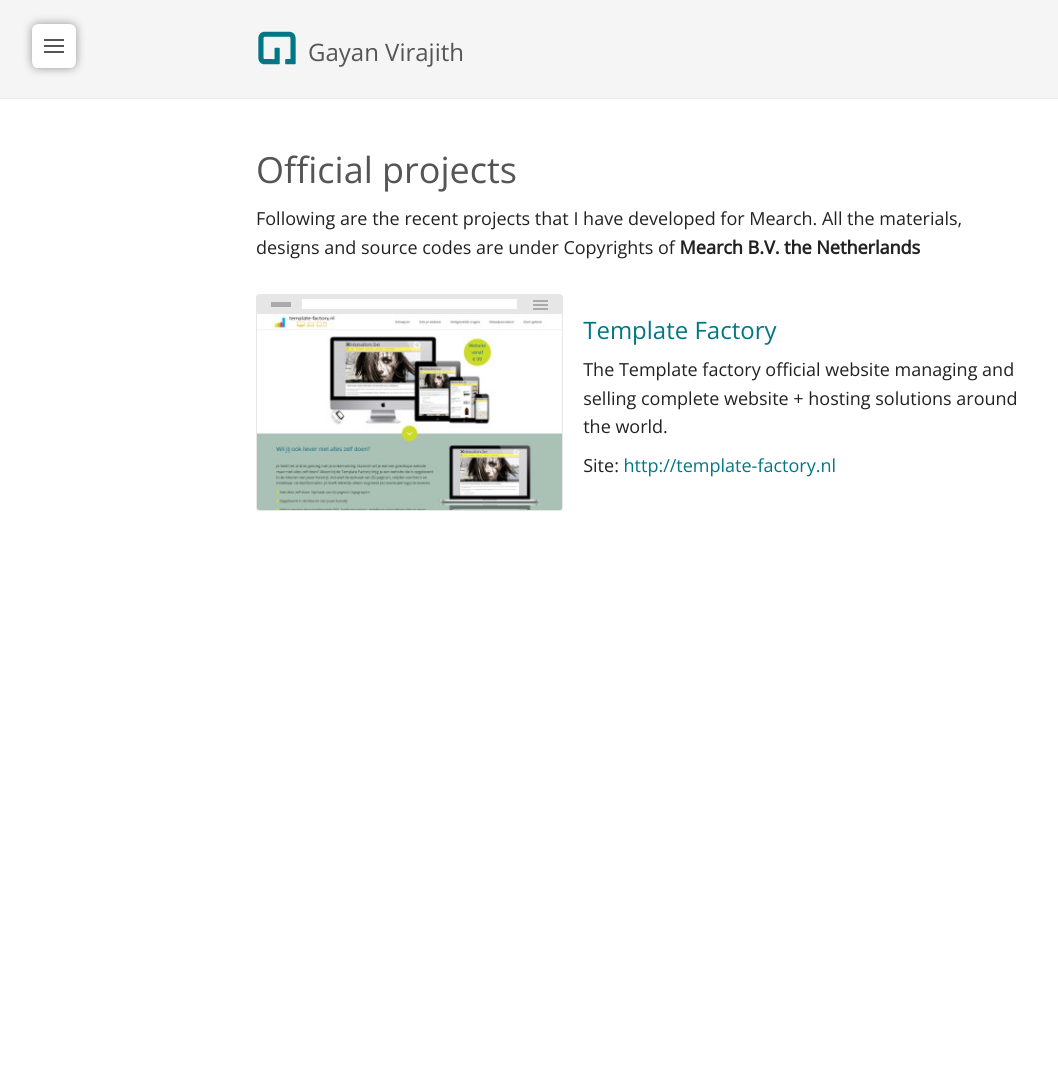
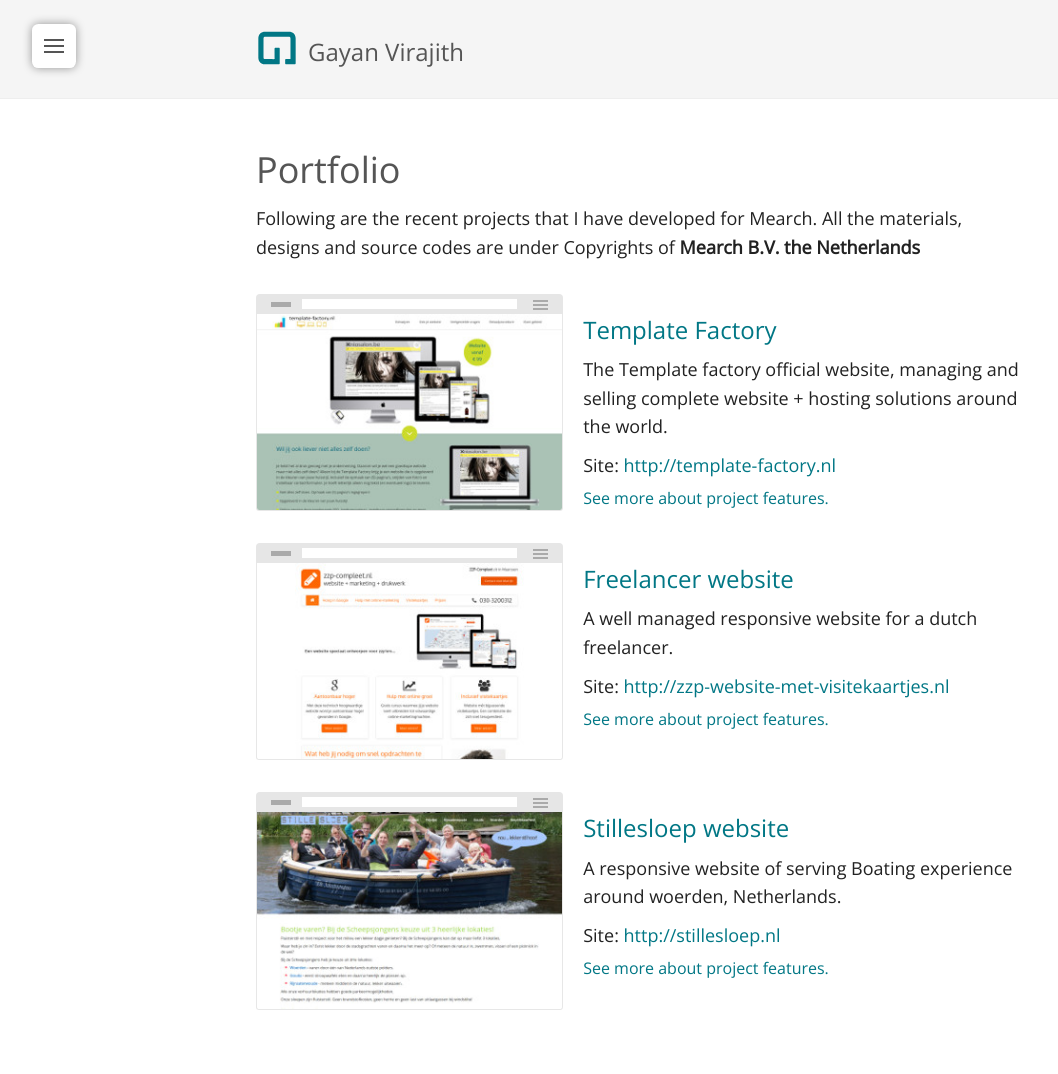
Before and after one commit to gayanvirajith/gayanvirajith.github.io, a Jekyll site: the page built from portfolio.md, in a window 1280 px wide. Shown: the whole page, without its empty margins (0-1058 px from the left). Built offline with Jekyll 4.4.1, drawn with Linux system fonts in a browser that asks for light colours; before the commit the page ends 900 px from its top, so only the background shows below that.

Commit message:
Few portfolio items

```diff
--- a/_data/main-nav.yaml
+++ b/_data/main-nav.yaml
@@ -2,7 +2,7 @@
   href: "/about"
 - title: "Resume"
   href: "/resume"
-- title: "Official projects"
-  href: "/official-projects"
+- title: "Portfolio"
+  href: "/portfolio"
 - title: "Community projects"
   href: "/projects"
--- a/_includes/fetch-projects-by-category.html
+++ b/_includes/fetch-projects-by-category.html
@@ -23,8 +23,16 @@
 			{% endcomment %}
 			{% if post.content contains '<!--more-->' %}
 			  {{ post.content | split:'<!--more-->' | first }}
+			  <a 	title="{{ post.title }}"
+				href="{{ post.url | append: '/' | replace: '//', '/' | prepend: site.baseurl | prepend: site.url }}">
+				See more about project features.
+			</a>
 			{% else %}
 			  {{ post.content }}
+			  <a 	title="{{ post.title }}"
+				href="{{ post.url | append: '/' | replace: '//', '/' | prepend: site.baseurl | prepend: site.url }}">
+				See more about project scope.
+			</a>
 			{% endif %}
 		</div>
 	</div>
--- a/_includes/sidebar.html
+++ b/_includes/sidebar.html
@@ -9,8 +9,8 @@ styles, `#sidebar-checkbox` for behavior. -->
 	<div class="sidebar-info">
   		<p>
 	  		Programmer / Web Developer,
-	  		<a href="http://processwire.com/" target="_blank">@processwire</a> CMS/CMF &amp;
-	  		<a href="http://jekyllrb.com/" target="_blank">@jekyll</a>
+	  		<a href="http://processwire.com/" target="_blank">Processwire CMS/CMF </a>&amp;&nbsp;
+	  		<a href="http://jekyllrb.com/" target="_blank">Jekyll</a>
 	  		enthusiast.
   		</p>
 	</div>
--- /dev/null
+++ b/_posts/2014-11-10-stillesloep-nl.md
@@ -0,0 +1,35 @@
+---
+layout: post
+title: "Stillesloep website"
+category: official-project
+thumbnail_small: stillesloep-nl-thumb-sm.jpg
+thumbnail_large: stillesloep-nl-thumb-lg.jpg
+tags: []
+permalink: stillesloep.nl
+date:   2014-10-23 23:57:00
+---
+
+A responsive website of serving Boating experience around woerden, Netherlands.
+
+Site: [http://stillesloep.nl](http://stillesloep.nl/)
+
+<!--more-->
+
+### Special features
+
+- Custom map views with color markers, using Google Map version 3
+- Used ProcessWire [FormBuilder](http://modules.processwire.com/modules/form-builder/)
+- Tracks customer inquires
+- Cache management with ProcessWire [ProCache](http://modules.processwire.com/modules/pro-cache/)
+
+<br/>
+
+{% include browser-frame.html %}
+<span class="project-img-wrap">
+![The official website of Mearch]({{ "/thumbnails/" | append: page.thumbnail_large | prepend: site.baseurl | prepend: site.url  }})
+</span>
+
+Made With: [ProcessWire CMS/CMF](http://processwire.com/)
+
+### Technologies
+PHP, ProcessWire CMS, Less, Html5, CSS3, Fontawesome, Bootstrap, JQuery and Google Map v3
--- /dev/null
+++ b/_posts/2014-11-10-zzp-website-met-visitekaartjes-nl.md
@@ -0,0 +1,36 @@
+---
+layout: post
+title: "Freelancer website"
+category: official-project
+thumbnail_small: zzp-website-met-visitekaartjes-nl-thumb-sm.jpg
+thumbnail_large: zzp-website-met-visitekaartjes-nl-thumb-lg.jpg
+tags: []
+permalink: zzp-website-met-visitekaartjes.nl
+date:   2014-10-23 23:58:00
+---
+
+A well managed responsive website for a dutch freelancer.
+
+Site: [http://zzp-website-met-visitekaartjes.nl](http://zzp-website-met-visitekaartjes.nl/)
+
+<!--more-->
+
+### Special features
+- Optimized and followed [Google pagespeed](https://developers.google.com/speed/pagespeed/insights/?url=http%3A%2F%2Fzzp-website-met-visitekaartjes.nl%2F&tab=desktop) guidelines.
+- Custom modules for site settings
+- Used ProcessWire [FormBuilder](http://modules.processwire.com/modules/form-builder/)
+- Cache management with ProcessWire [ProCache](http://modules.processwire.com/modules/pro-cache/)
+- Self manageble color scheme for the template where client can change the site
+color scheme by just one click.
+
+<br/>
+
+{% include browser-frame.html %}
+<span class="project-img-wrap">
+![The official website of Mearch]({{ "/thumbnails/" | append: page.thumbnail_large | prepend: site.baseurl | prepend: site.url  }})
+</span>
+
+Made With: [ProcessWire CMS/CMF](http://processwire.com/)
+
+### Technologies
+PHP, ProcessWire CMS, Sass, Html5, CSS3, Fontawesome, Responsive Design (Without relaying on any css frameworks), JQuery and [Gulpjs](http://gulpjs.com/)
--- a/official-projects.md
+++ b/portfolio.md
@@ -1,7 +1,7 @@
 ---
 layout: page
-title: Official projects
-browser_title: Projects that I have done for Mearch B.V, the Netherlands - Gayan Virajith
+title: Portfolio
+browser_title: Portfolio/Projects that I have done for Mearch B.V, the Netherlands - Gayan Virajith
 meta_description: Here are the recents projects that I have developed for Mearch B.V, the Netherlands.
 ---
 
```
Also changed, not shown: _posts/2014-11-10-template-factory-nl.md (+11 -9 lines), thumbnails/stillesloep-nl-thumb-lg.jpg (added), thumbnails/stillesloep-nl-thumb-sm.jpg (added), thumbnails/zzp-website-met-visitekaartjes-nl-thumb-lg.jpg (added), thumbnails/zzp-website-met-visitekaartjes-nl-thumb-sm.jpg (added).
